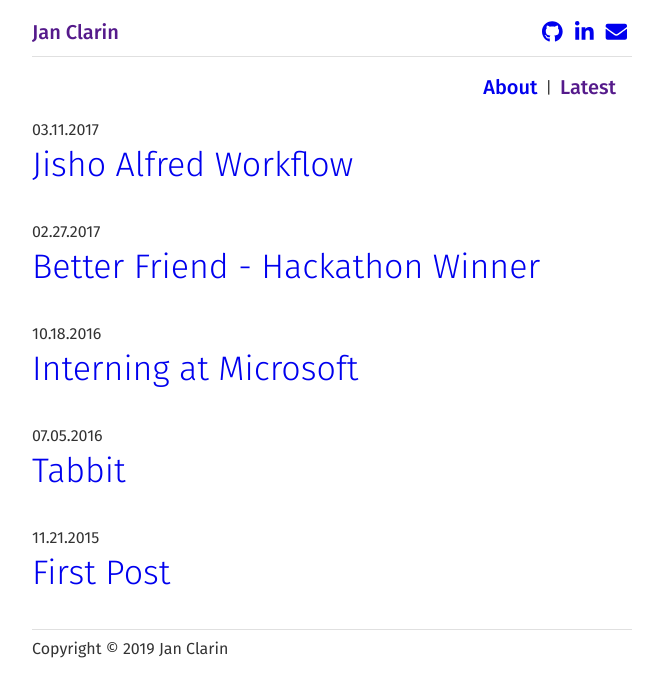
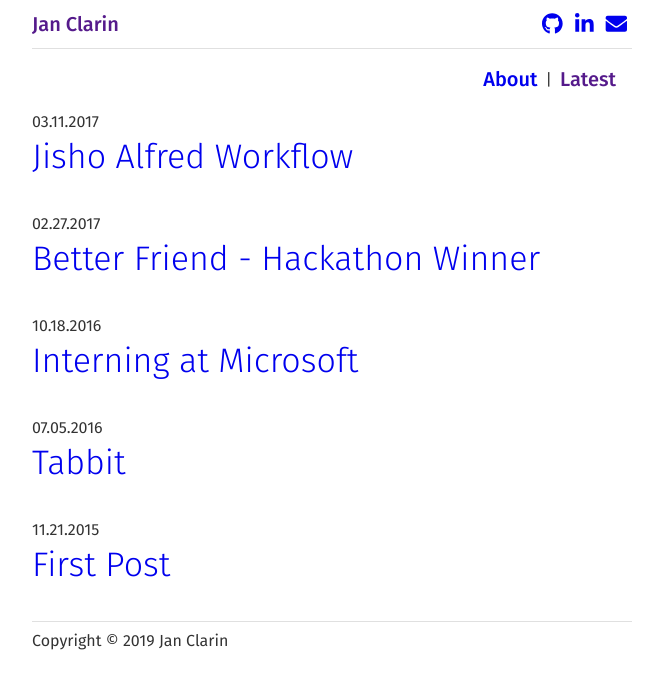
Before and after one commit to janclarin/janclarin.github.io, a Jekyll site: the page built from index.md, in a window 1280 px wide. Shown: the top 697 px of the page, without its empty margins (308-971 px from the left). Built offline with Jekyll 4.4.1, drawn with Linux system fonts in a browser that asks for light colours; nearby versions of some CDN libraries.

Commit message:
Make site header padding consistent 16px

```diff
--- a/_sass/partials/_layout.scss
+++ b/_sass/partials/_layout.scss
@@ -17,16 +17,12 @@
   margin-bottom: $spacing-unit;
 }
 
-.site-header {
-  margin-top: $spacing-unit;
-}
-
 .site-header-content {
   align-items: center;
   border-bottom: 1px solid $horizontal-line-color;
   display: flex;
   justify-content: space-between;
-  padding-bottom: $spacing-unit / 2;
+  padding: $spacing-unit / 2 0 ;
 }
 
 .site-title {
```
